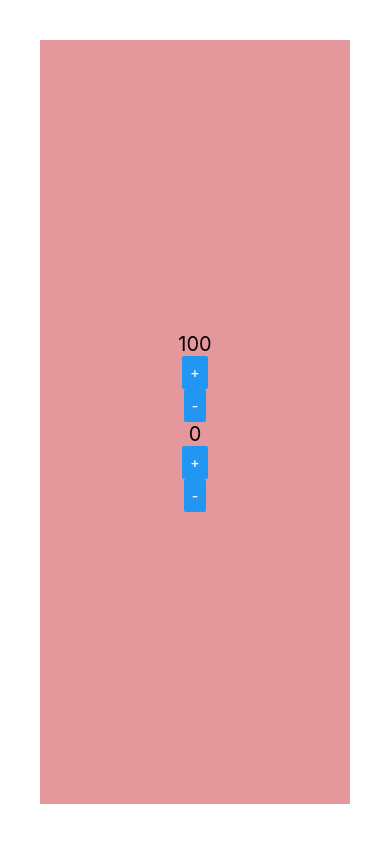
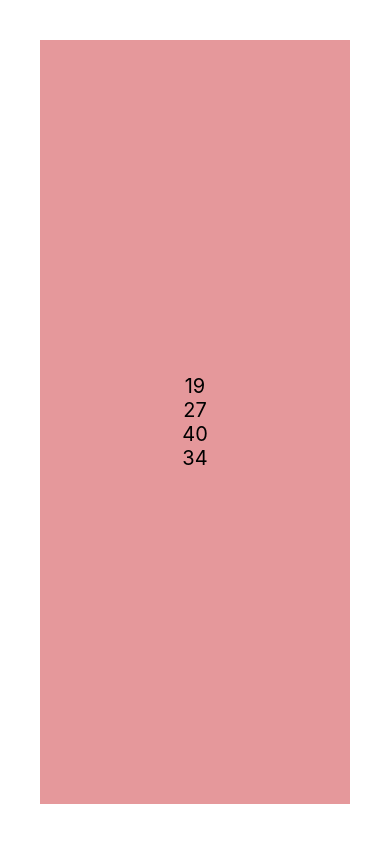
Before and after one commit to luisadebarros/ReactNative-Fundamentals, a React Native app in the folder ReactNativeFundamentals/: screen / in a window 390 px wide. Built offline with nearby package versions, Linux system fonts and the light colour scheme.

Commit message:
direct comunication

```diff
--- a/ReactNativeFundamentals/src/App.js
+++ b/ReactNativeFundamentals/src/App.js
@@ -5,7 +5,8 @@
 
 import React from 'react'
 import { View, StyleSheet } from 'react-native'
-import Couting from './components/Couting'
+import DadComponent from './components/directComunication/DadComponent'
+// import Couting from './components/Couting'
 // import Button from './components/Button'
 // import FirstC from './components/FirstComponent'
 // import MinMax from './components/MinMax'
@@ -35,7 +36,9 @@ export default () => (
      a gente pode usar como o javascript
      instânciando um componente */}
 
-     <Couting inicial = {100} quant = {0}/>
+    {/* <Couting inicial = {100} quant = {0}/> */}
+
+    <DadComponent />
 
     {/* <Button
 
--- /dev/null
+++ b/ReactNativeFundamentals/src/components/directComunication/DadComponent.js
@@ -0,0 +1,19 @@
+import React, {useState} from 'react'
+import { Text } from 'react-native'
+import style from '../style'
+import SonComponent from './SonComponent'
+
+/**
+ * Quando você precisa passar dados de um componente
+ * que está "acima" do componente que imprime essas informações
+ */
+export default props => {
+    let x = 19
+    let y = 27
+    return (
+        <>
+            <SonComponent a={x} b={y}/>
+            <SonComponent a={x + 21} b={x + 15}/>
+        </>
+    )
+}
--- /dev/null
+++ b/ReactNativeFundamentals/src/components/directComunication/SonComponent.js
@@ -0,0 +1,12 @@
+import React, {useState} from 'react'
+import { Text } from 'react-native'
+import style from '../style'
+
+export default props => {
+    return (
+        <>
+            <Text style = {style.txtM}>{props.a}</Text>
+            <Text style = {style.txtM}>{props.b}</Text>
+        </>
+    )
+}
```
